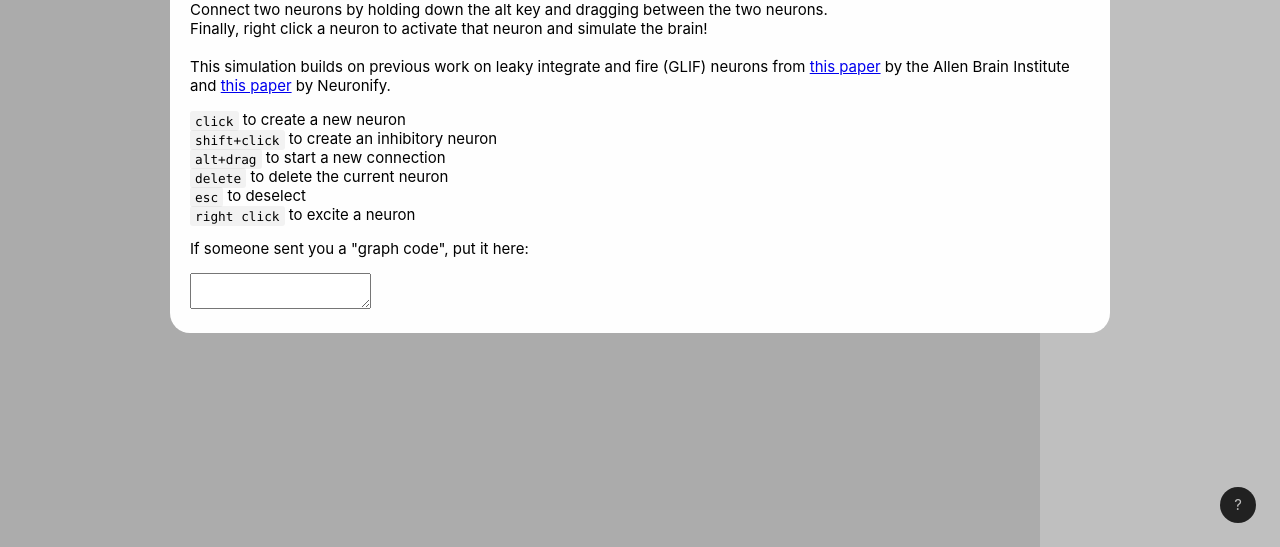
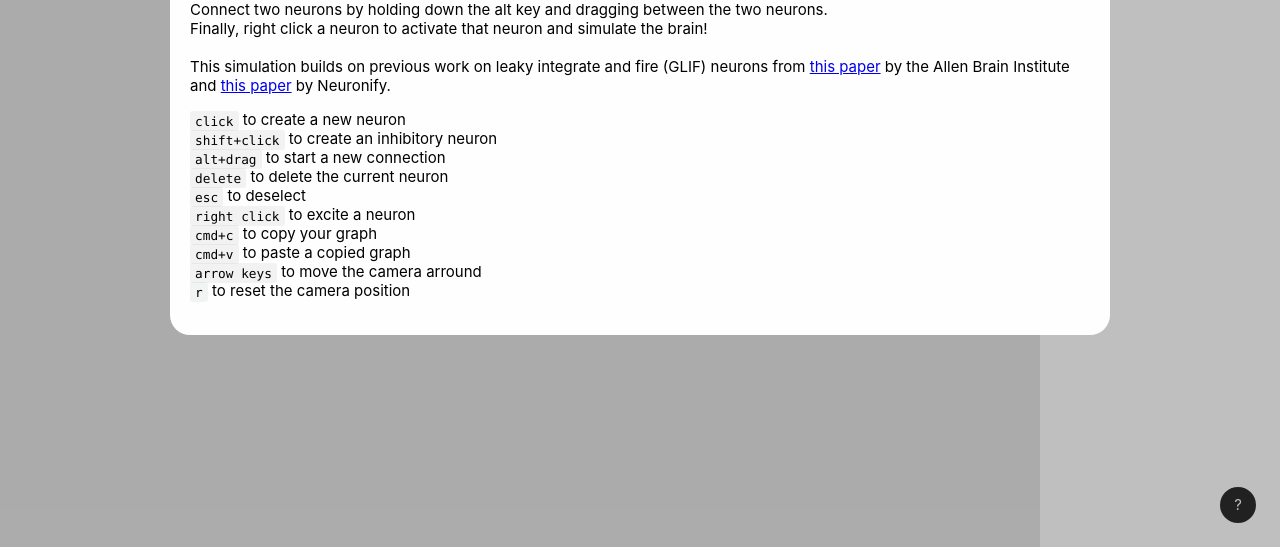
Before and after one commit to milomg/trisynaptic, a website: page index.html in a window 1280 px wide. Shown: the part 253-800 px from the top of the page. Drawn offline with Linux system fonts and the light colour scheme; a web font is replaced by a local one.

Commit message:
docs, clean up

```diff
--- a/index.html
+++ b/index.html
@@ -167,12 +167,12 @@
           <code>alt+drag</code> to start a new connection<br />
           <code>delete</code> to delete the current neuron<br />
           <code>esc</code> to deselect<br />
-          <code>right click</code> to excite a neuron
+          <code>right click</code> to excite a neuron <br />
+          <code>cmd+c</code> to copy your graph <br />
+          <code>cmd+v</code> to paste a copied graph <br />
+          <code>arrow keys</code> to move the camera arround <br />
+          <code>r</code> to reset the camera position <br />
         </p>
-        <p>
-          If someone sent you a "graph code", put it here:
-        </p>
-        <textarea id="init-graph" value=""></textarea>
       </div>
     </div>
     <div class="toolbar">
--- a/script.js
+++ b/script.js
@@ -2,7 +2,6 @@ const thresholdIn = document.getElementById("threshold");
 const sidebar = document.getElementById("sidebar");
 const synpaseStrength = document.getElementById("strength");
 const graphed = document.getElementById("graph-toggle");
-const graphIn = document.getElementById("init-graph");
 let toolbar = document.querySelector(".toolbar");
 let blue = toolbar.firstElementChild;
 let red = blue.nextElementSibling;
@@ -613,10 +612,6 @@ graphed.onchange = () => {
   else active.deleteGraph();
 };
 
-graphIn.onchange = () => {
-  quickDecode(graphIn.value);
-};
-
 window.onresize = () => {
   w = window.innerWidth - 240;
   h = window.innerHeight - 40;
```
